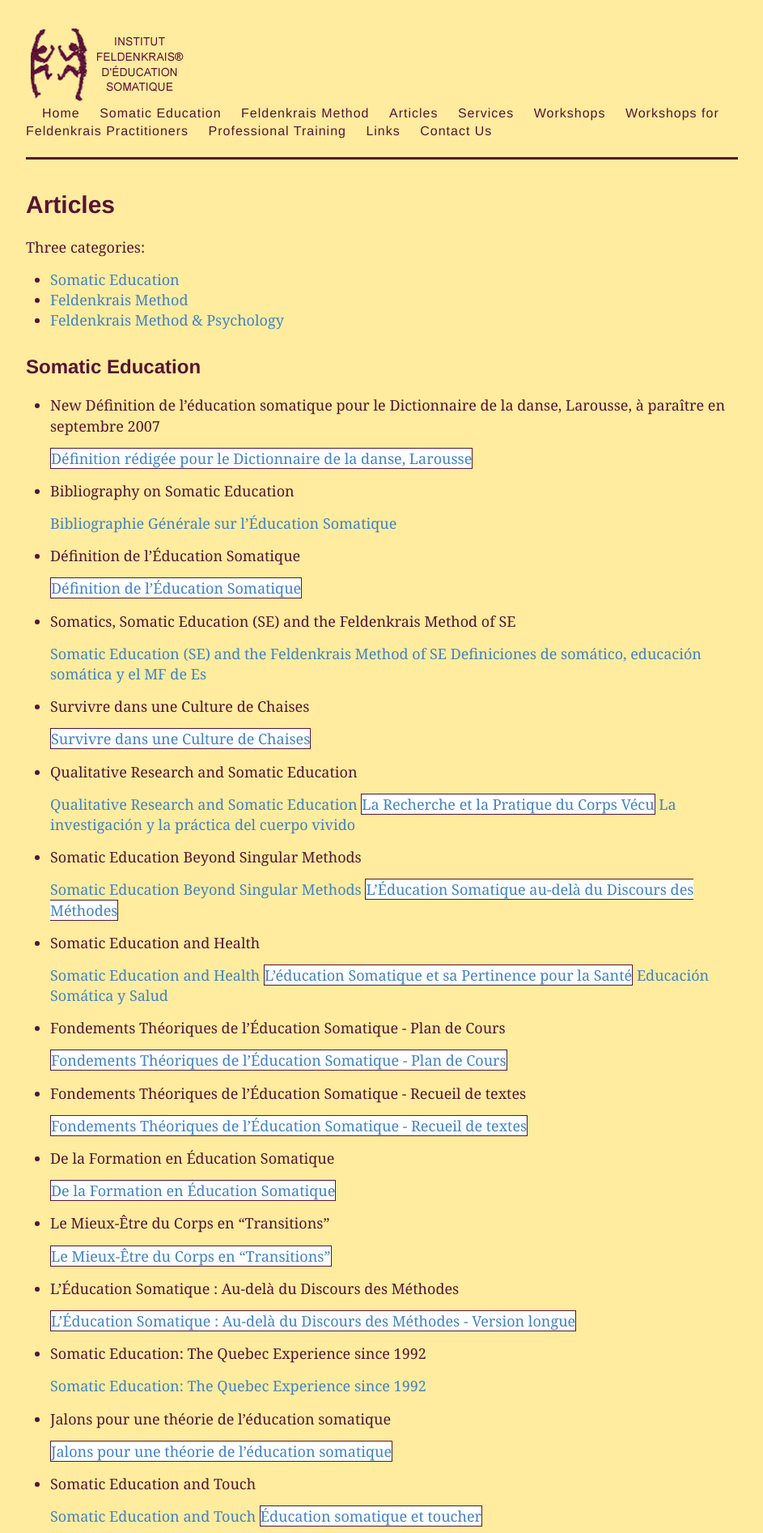
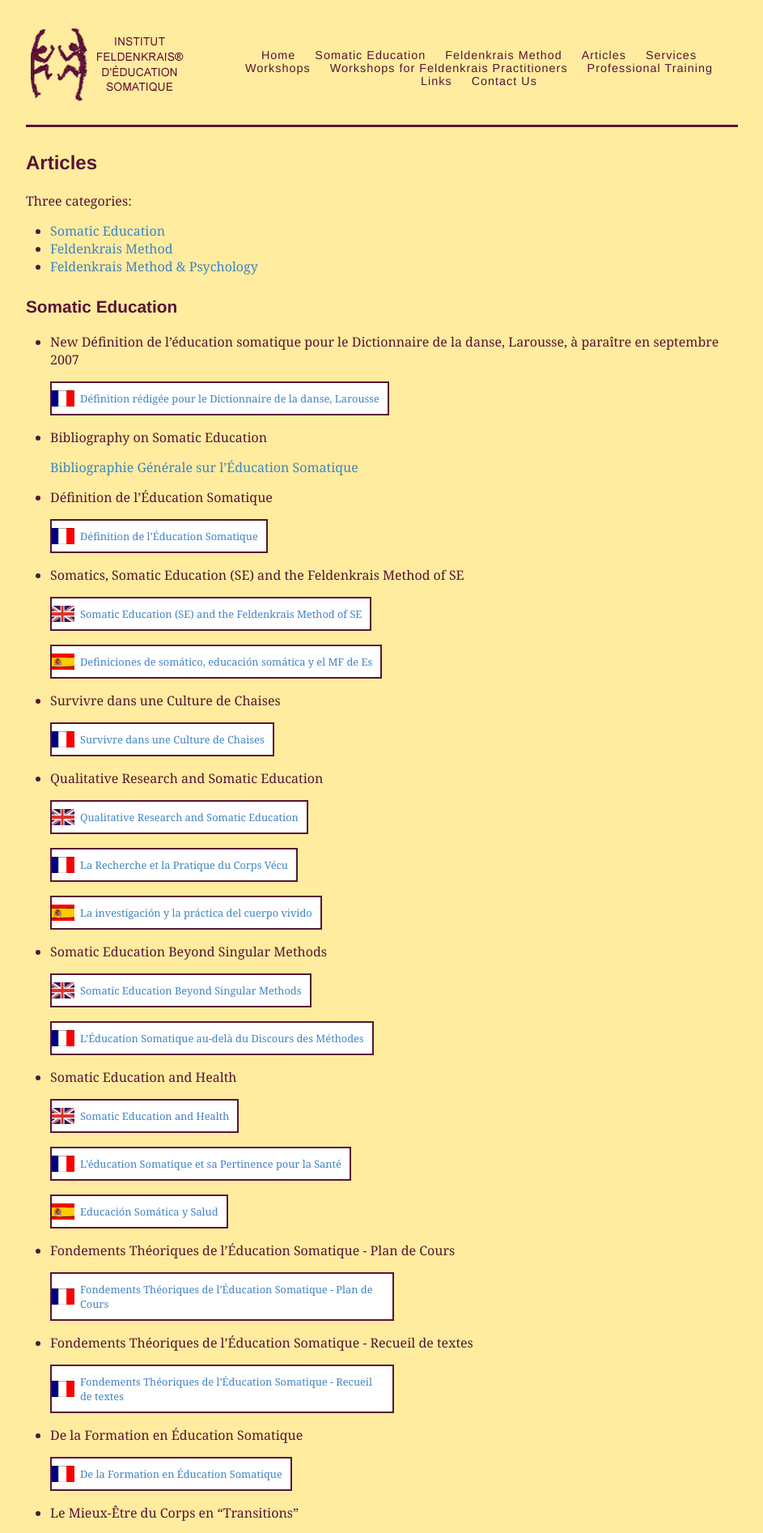
Before and after one commit to yvanjoly/yvanjoly.github.io, a Jekyll site: the page built from pages/en/articles.md, in a window 1280 px wide. Shown: the top 1893 px of the page at 81% size, without its empty margins (168-1111 px from the left). Built offline with Jekyll 4.4.1, drawn with Linux system fonts in a browser that asks for light colours.

Commit message:
Finalize CSS

```diff
--- a/_layouts/default_en.html
+++ b/_layouts/default_en.html
@@ -26,7 +26,7 @@
     <div class="wrapper-masthead">
       <div class="container">
         <header class="masthead clearfix">
-          <a href="{{ site.baseurl }}/en" class="site-avatar"><img src="{{ site.baseurl }}/{{ site.avatar }}" /></a>
+          <a href="{{ site.baseurl }}/en" class="site-avatar"><img src="{{ site.baseurl }}/{{ site.avatar }}" alt="Institut Feldenkrais d'éducation somatique" width="200" height="109"></a>
 
           <nav>
             <a href="{{ site.baseurl }}/en">Home</a>
--- a/style.scss
+++ b/style.scss
@@ -19,7 +19,7 @@ html {
 
 body {
   background: $beige;
-  font: 18px/1.4 $georgia;
+  font: 1em $georgia;
   color: $burgondy;
 }
 
@@ -44,22 +44,22 @@ h1, h2, h3, h4, h5, h6 {
 }
 
 h1 {
-  font-size: 30px;
+  font-size: 1.5em;
   a {
     color: inherit;
   }
 }
 
 h2 {
-  font-size: 24px;
+  font-size: 1.3em;
 }
 
 h3 {
-  font-size: 20px;
+  font-size: 1.1em;
 }
 
 h4 {
-  font-size: 18px;
+  font-size: 1em;
   color: $gray;
 }
 
@@ -76,11 +76,39 @@ a {
   }
 }
 
+a.fr, a.en, a.es, a.de, a.pdf {
+  background: white;
+  background-repeat: no-repeat;
+  background-position: left;
+  background-size: 30px 20px;
+  background-origin: border-box;
+  padding: 10px 10px 10px 35px;
+  margin: 1px 10px 1px 0px;
+  border: 2px solid $burgondy;
+  display: inline-block;
+  font-size: 0.8em;
+  max-width: 50%;
+}
+
 a.fr {
-  background: white;
-  width: 500px;
-  padding: 10;
-  border: 1px solid $burgondy;
+  background-image: url('{{ site.baseurl }}/images/fr.png');
+}
+
+a.en {
+  background-image: url('{{ site.baseurl }}/images/en.png');
+}
+
+a.es {
+  background-image: url('{{ site.baseurl }}/images/es.png');
+}
+
+a.de {
+  background-image: url('{{ site.baseurl }}/images/de.png');
+}
+
+a.pdf {
+  background-image: url('{{ site.baseurl }}/images/pdf.png');
+  background-size: 25px 25px;
 }
 
 ul, ol {
@@ -175,9 +203,7 @@ img {
 
 .site-avatar {
   float: left;
-  width: 200px;
-  height: 109px;
-  margin-right: 15px;
+  width: 25%;
 
   @include mobile {
     float: none;
@@ -190,46 +216,19 @@ img {
   }
 }
 
-.site-info {
-  float: left;
-
-  @include mobile {
-    float: none;
-    display: block;
-    margin: 0 auto;
-  }
-}
-
-.site-name {
-  margin: 0;
-  color: $darkGray;
-  cursor: pointer;
-  font-family: $georgia;
-  font-weight: 300;
-  font-size: 28px;
-  letter-spacing: 1px;
-}
-
-.site-description {
-  margin: -5px 0 0 0;
-  color: $gray;
-  font-size: 16px;
-
-  @include mobile {
-    margin: 3px 0;
-  }
-}
-
 nav {
-  float: left;
+  float: right;
   font-family: $helvetica;
-  font-size: 16px;
+  font-size: 0.9em;
+  width: 75%;
+  margin-top: 40px;
+  text-align: center;
 
   @include mobile {
     float: none;
     margin-top: 9px;
     display: block;
-    font-size: 16px;
+    font-size: 0.9em;
   }
 
   a {
```
Also changed, not shown: index.md (+11 -1 lines), pages/en/articles.md (+16 -0 lines), images/portrait2.jpg (added).
